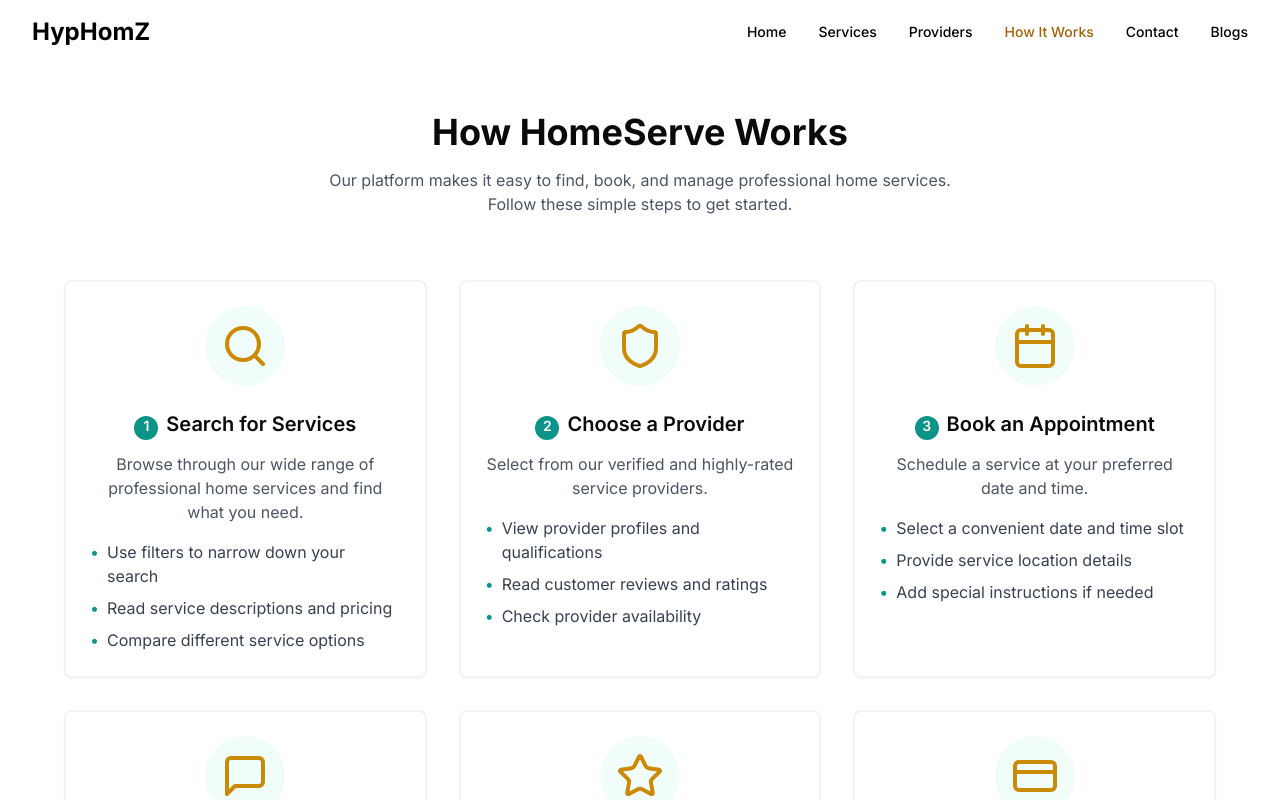
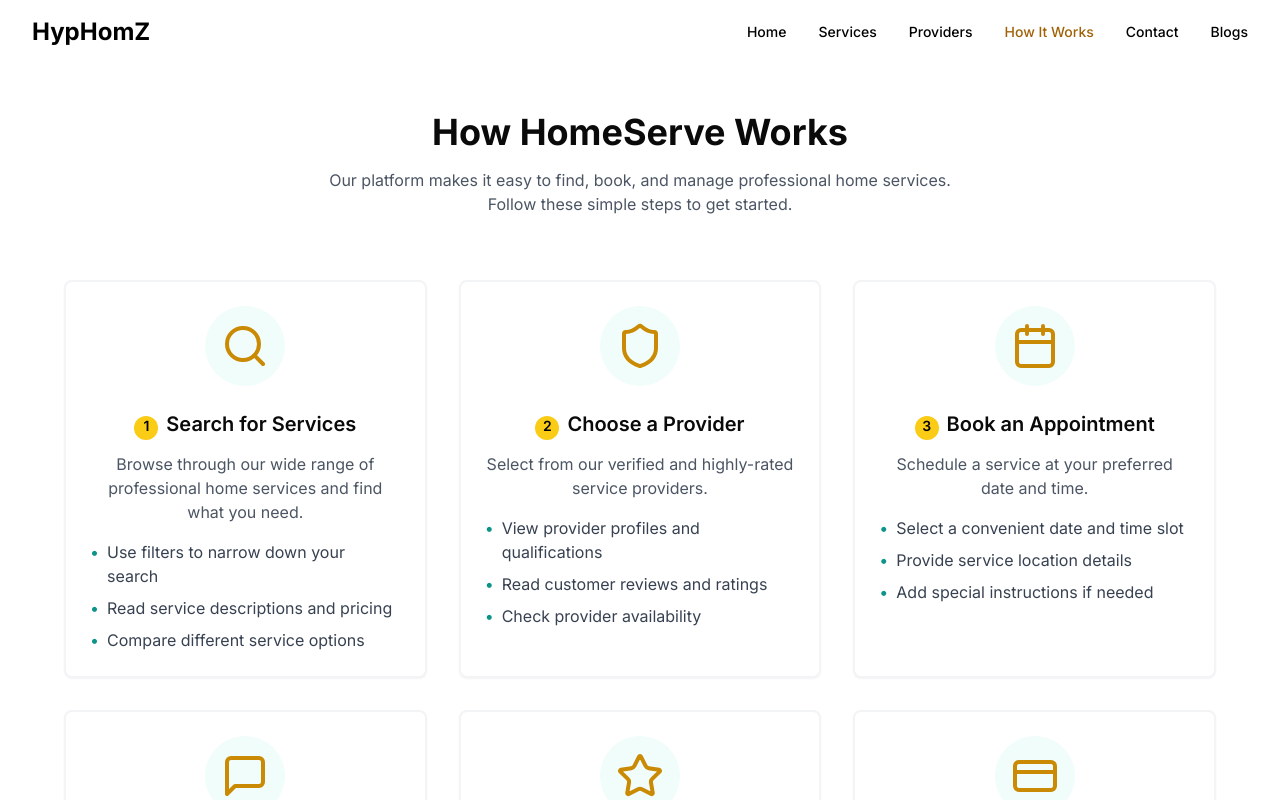
Before and after one commit to kartikcseai/HypHomZ-V1, a Next.js app: page /how-it-works in a window 1280 px wide. Shown: the top 800 px of the page. Built offline with nearby package versions, Linux system fonts and the light colour scheme.

Commit message:
Update page.tsx

```diff
--- a/app/how-it-works/page.tsx
+++ b/app/how-it-works/page.tsx
@@ -111,7 +111,7 @@ export default function HowItWorksPage() {
                 <div className="flex flex-col items-center text-center">
                   <div className="bg-teal-50 p-4 rounded-full mb-6">{step.icon}</div>
                   <h3 className="text-xl font-semibold mb-3">
-                    <span className="inline-block bg-teal-600 text-white rounded-full w-6 h-6 text-sm mr-2">
+                    <span className="inline-block bg-yellow-400 text-black rounded-full w-6 h-6 text-sm mr-2">
                       {index + 1}
                     </span>
                     {step.title}
```
